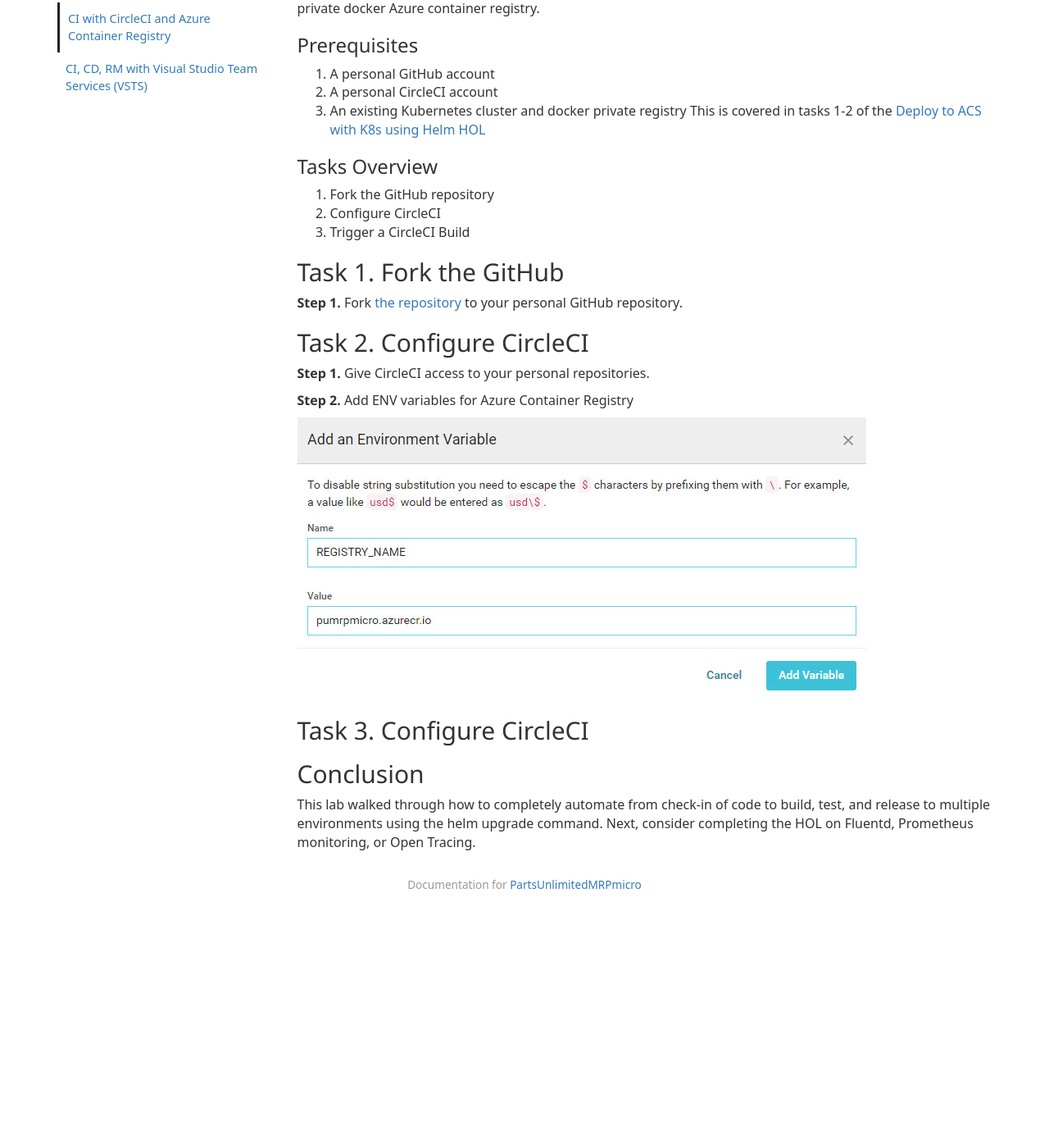
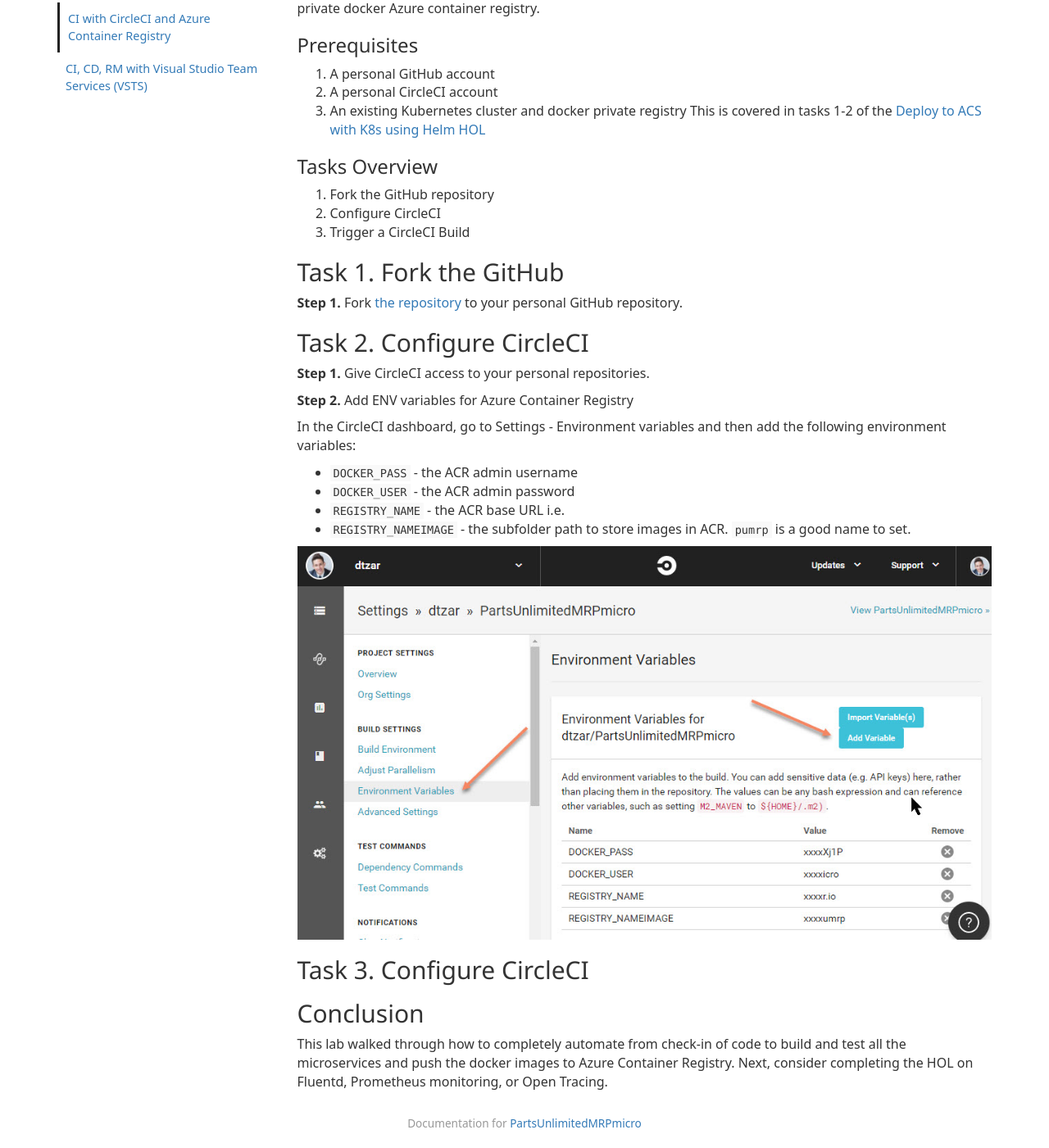
Before and after one commit to microsoft/PartsUnlimitedMRPmicro, a Jekyll site: the page built from _posts/2017-11-13-circleci.md, in a window 1280 px wide and 1400 px high, scrolled down 223 px. Shown: the whole window at 82% size. Built offline with Jekyll 4.4.1, drawn with Linux system fonts in a browser that asks for light colours; some web fonts are replaced; before the commit the page ends 1331 px from its top, so only the background shows below that.

Commit message:
add ENV vars, update pic

```diff
--- a/_posts/2017-11-13-circleci.md
+++ b/_posts/2017-11-13-circleci.md
@@ -29,6 +29,13 @@ Learn how to setup continuous integration for all 5 Parts Unlimited MRP microser
 
 **Step 2.** Add ENV variables for Azure Container Registry
 
+In the CircleCI dashboard, go to Settings - Environment variables and then add the following environment variables:
+
+- `DOCKER_PASS` - the ACR admin username
+- `DOCKER_USER` - the ACR admin password
+- `REGISTRY_NAME` - the ACR base URL i.e.
+- `REGISTRY_NAMEIMAGE` - the subfolder path to store images in ACR.  `pumrp` is a good name to set.
+
 ![](<../assets/circleciacr/circleci-env.jpg>)
 
 ## Task 3. Configure CircleCI
@@ -36,7 +43,4 @@ Learn how to setup continuous integration for all 5 Parts Unlimited MRP microser
 
 ## Conclusion
 
-This lab walked through how to completely automate from check-in of code
-to build, test, and release to multiple environments using the helm
-upgrade command. Next, consider completing the HOL on Fluentd,
-Prometheus monitoring, or Open Tracing.
+This lab walked through how to completely automate from check-in of code to build and test all the microservices and push the docker images to Azure Container Registry. Next, consider completing the HOL on Fluentd, Prometheus monitoring, or Open Tracing.
```
Also changed, not shown: assets/circleciacr/circleci-env.jpg.
